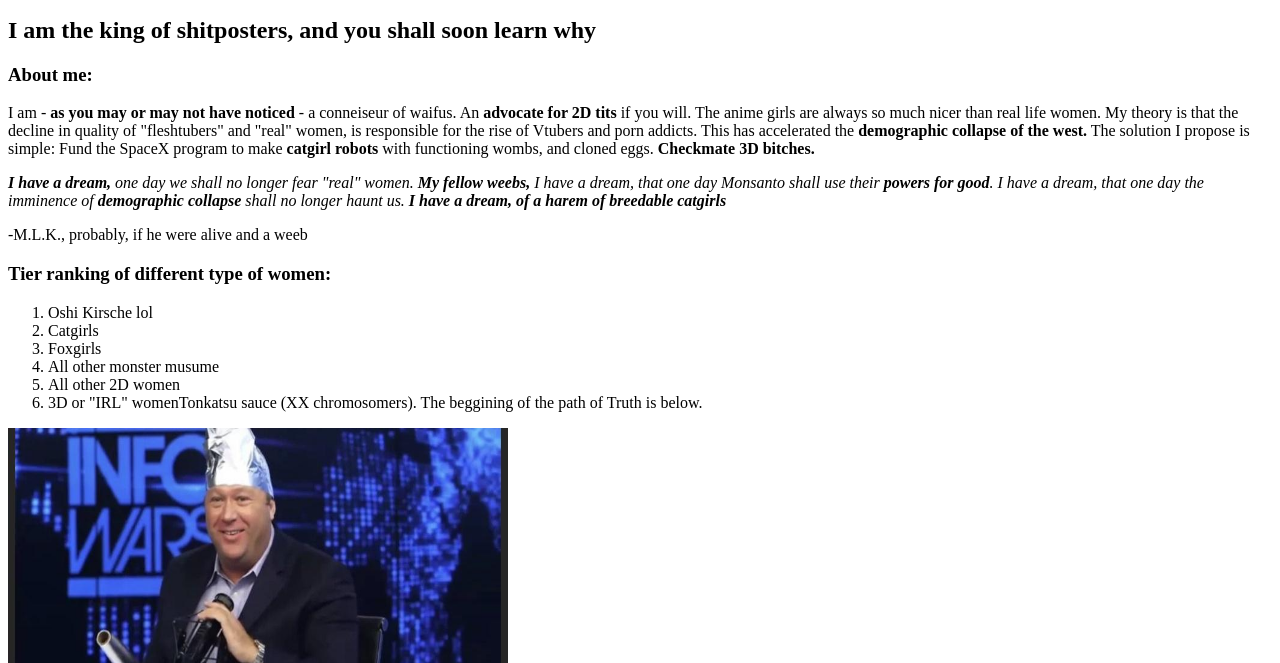
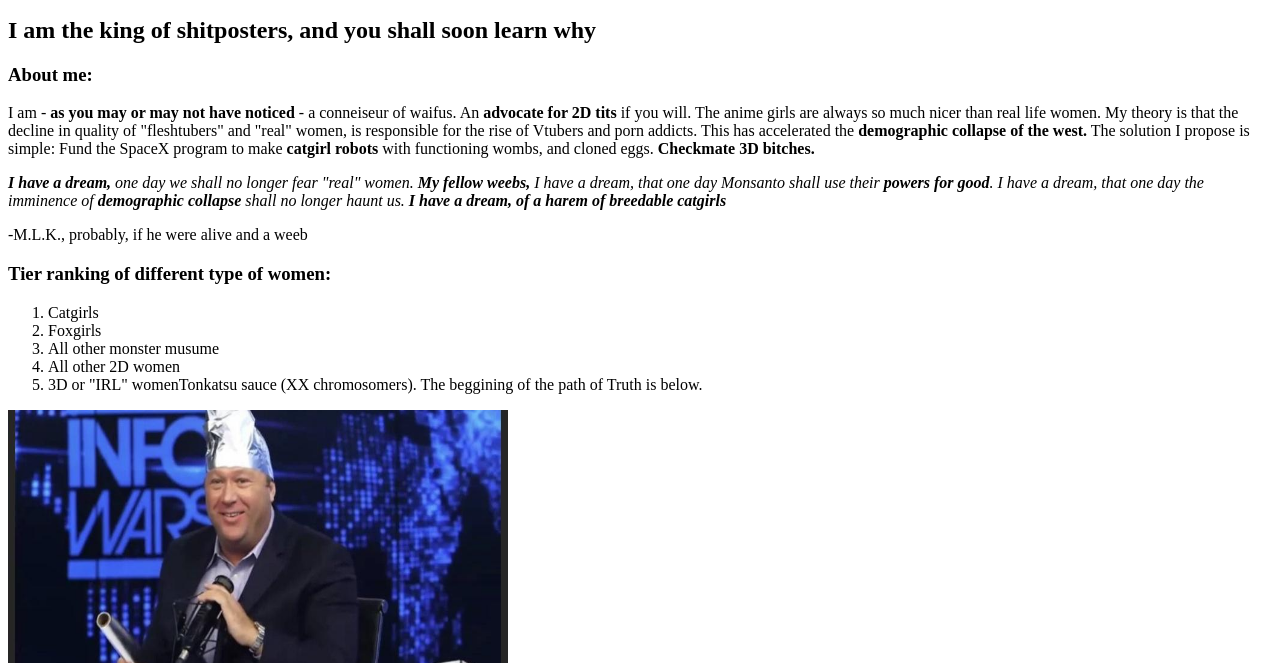
Before and after one commit to waifuconnoseiur/shitposthtml, a plain HTML site: page index.html in a window 1280 px wide. Shown: the part 137-800 px from the top of the page. Drawn offline with Linux system fonts and the light colour scheme.

Commit message:
Removed one line of cringe. Need to work on restructuring with div elements. Would like to add picture as a background. Needs general styling started. Consider creating a parody wiki-esque layout with additional webpages.

```diff
--- a/index.html
+++ b/index.html
@@ -27,7 +27,6 @@
     <!--Was it as good for you as it was for me?-->
         <h3>Tier ranking of different type of women:</h3>
         <ol>
-            <li>Oshi Kirsche lol</li>
             <li>Catgirls</li>
             <li>Foxgirls</li>
             <li>All other monster musume</li>
```
